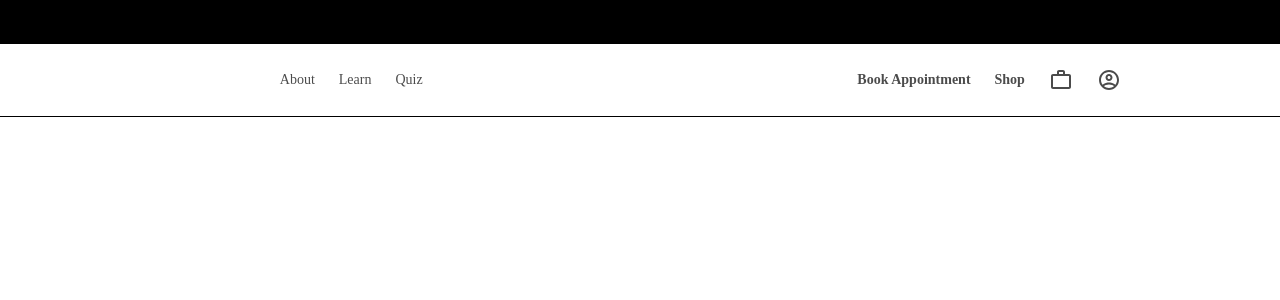
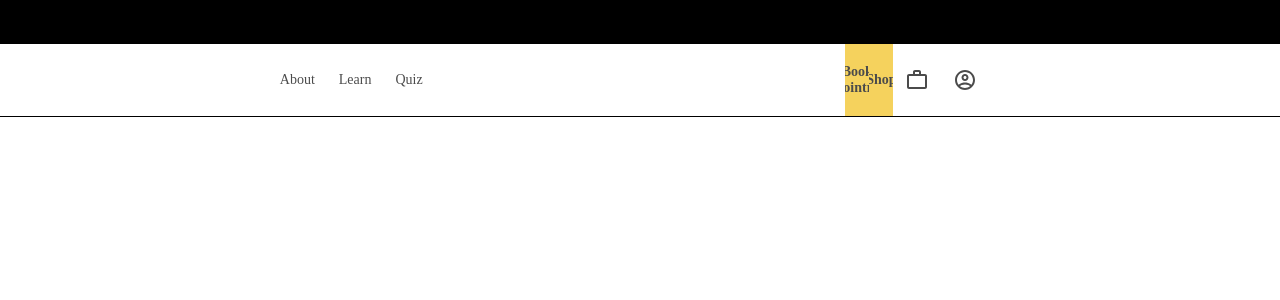
Before and after one commit to kvohra3/Anamiva, a React (Create React App) app: page /shop in a window 1280 px wide. Shown: the top 300 px of the page. Built offline with nearby package versions, Linux system fonts and the light colour scheme.

Commit message:
nav shop button

```diff
--- a/src/components/Navbar.js
+++ b/src/components/Navbar.js
@@ -56,22 +56,19 @@ const useStyles = makeStyles((theme) => ({
   shopText: {
     color: 'black',
     fontWeight: 800,
-    display: 'flex',
-    'align-items': 'center',
-    'justify-content': 'center',
+    width: '100%',
+    height: '100%',
+    position: 'absolute',
+    background: '#F1BF1A',
+    '&:hover': {
+      background:
+        'linear-gradient(to right, #f1bf1a -0.45%, #ff6361 48.94%, #8064f1 100.44%)',
+      '-webkit-background-clip': 'text',
+    },
   },
   shopTab: {
-    background: '#F1BF1A',
     height: '100%',
     width: '180px',
-    '&:hover': {
-      background: 'white',
-      '& $shopText': {
-        background:
-          'linear-gradient(to right, #f1bf1a -0.45%, #ff6361 48.94%, #8064f1 100.44%)',
-        '-webkit-background-clip': 'text',
-      },
-    },
   },
   tab: {
     textTransform: 'none',
```
